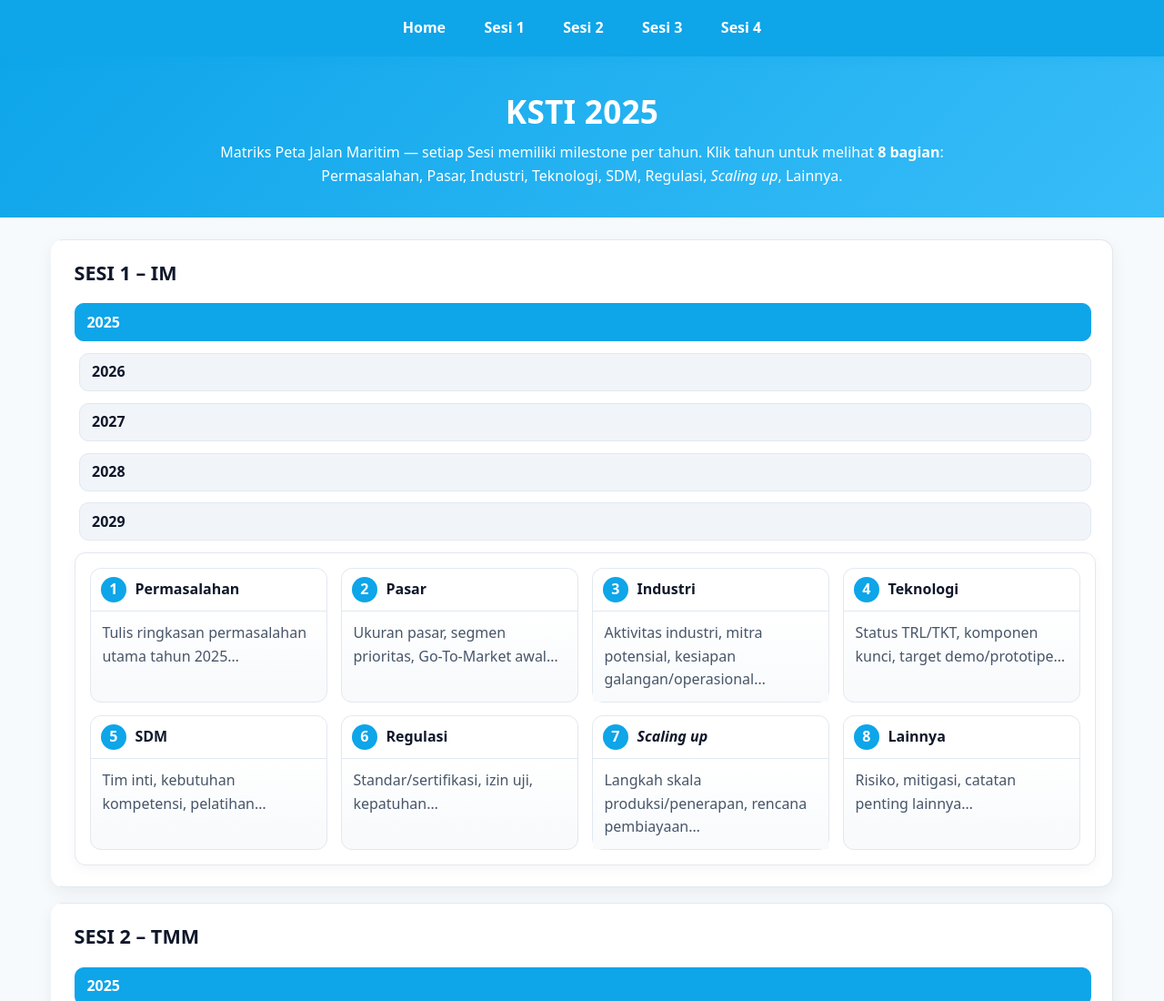
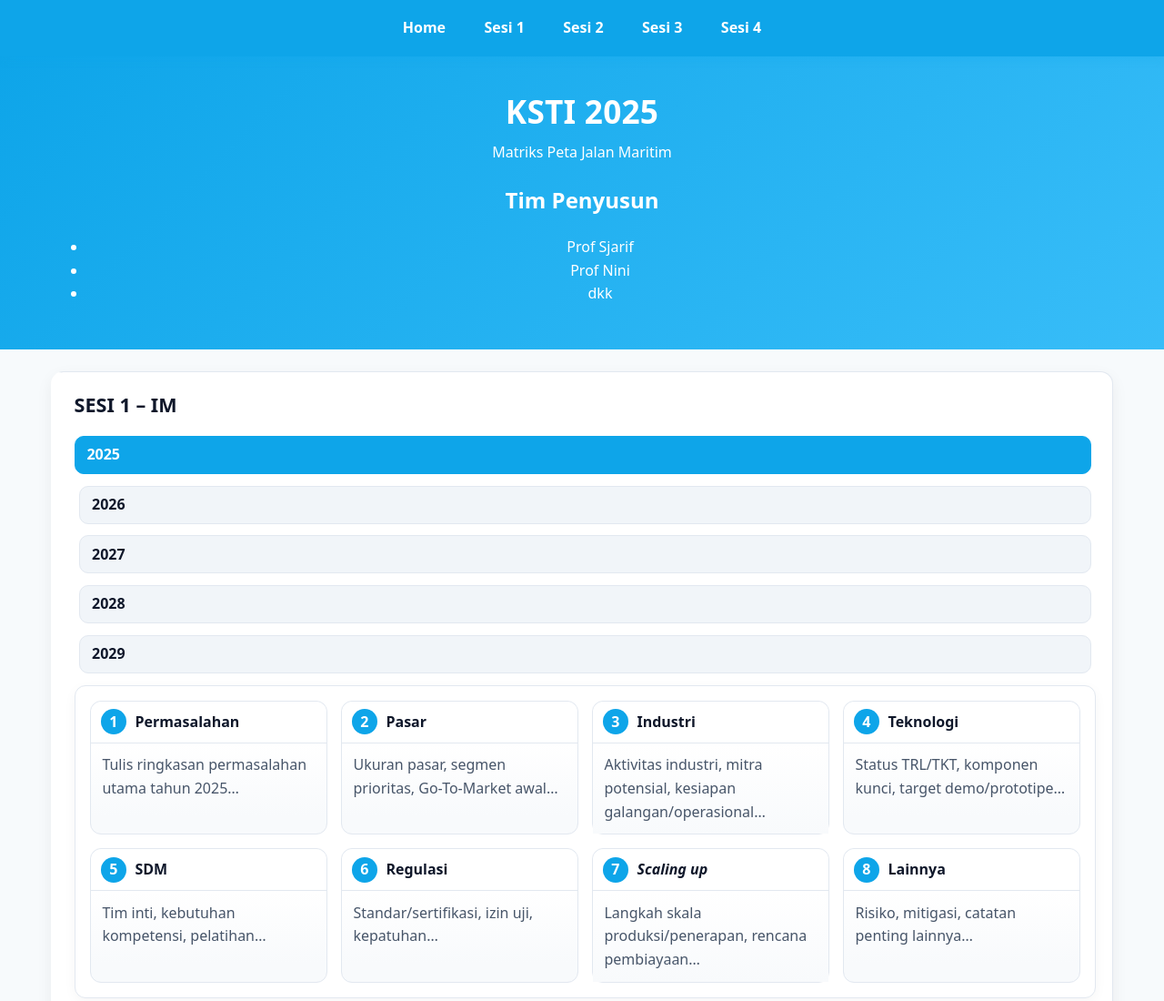
Before and after one commit to labdst/roadmap-maritim, a plain HTML site: page index.html in a window 1280 px wide. Shown: the top 1100 px of the page at 91% size. Drawn offline with Linux system fonts and the light colour scheme.

Commit message:
Update index.html

```diff
--- a/index.html
+++ b/index.html
@@ -19,12 +19,20 @@
 
   <!-- Hero -->
   <header class="hero" id="home">
-    <div class="hero__inner">
-      <h1>KSTI 2025</h1>
-      <p>Matriks Peta Jalan Maritim — setiap Sesi memiliki milestone per tahun.
-         Klik tahun untuk melihat <strong>8 bagian</strong>: Permasalahan, Pasar, Industri, Teknologi, SDM, Regulasi, <em>Scaling up</em>, Lainnya.</p>
+  <div class="hero__inner">
+    <h1>KSTI 2025</h1>
+    <p>Matriks Peta Jalan Maritim</p>
+
+    <div class="team-box">
+      <h2>Tim Penyusun</h2>
+      <ul class="team-list">
+        <li>Prof Sjarif</li>
+        <li>Prof Nini</li>
+        <li>dkk</li>
+      </ul>
     </div>
-  </header>
+  </div>
+</header>
 
   <main class="content">
 
```
